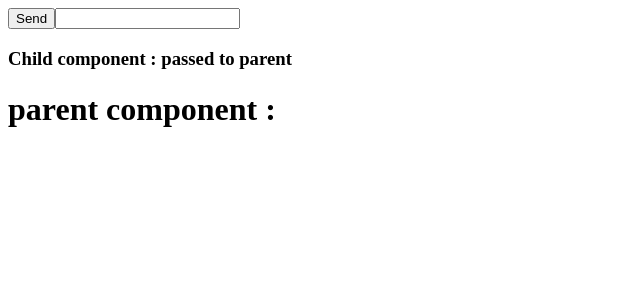
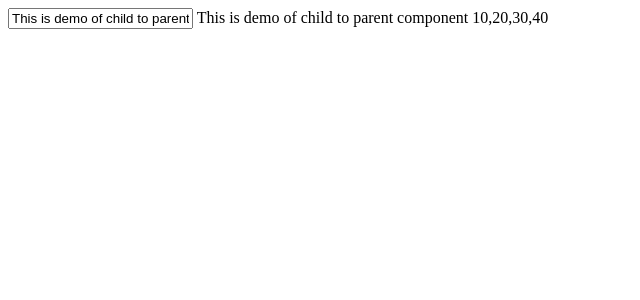
Before and after one commit to madhavi-anneboina/my-first-angularproject, an Angular app: page / in a window 1280 px wide. Shown: the top 300 px of the page, without its empty margins (0-640 px from the left). Built offline with nearby package versions, Linux system fonts and the light colour scheme.

Commit message:
send data by using template reference variable

```diff
--- a/src/app/app.component.html
+++ b/src/app/app.component.html
@@ -9,5 +9,6 @@
 
 
 
-<app-header (customevent)="cdata=$event"></app-header>
-<h1> parent component :{{cdata}}</h1>
+<app-header #child></app-header>
+{{child.data}}
+{{child.array}}
--- a/src/app/header/header.component.html
+++ b/src/app/header/header.component.html
@@ -1,6 +1 @@
-<button (click)="passtoParent()">Send</button>
-
-<input type="text" (input) ="updatemessage($event)" />
-
-
-<h3>Child component : {{message}}</h3>
+<input type="text" [(ngModel)] = "data"/>
--- a/src/app/header/header.component.ts
+++ b/src/app/header/header.component.ts
@@ -11,12 +11,9 @@ export class HeaderComponent {
 
  message =  "passed to parent"
 
- passtoParent(){
-  this.customevent.emit(this.message)
- }
- updatemessage(e :any){
-  this.message = e.target.value
- }
+ data = "This is demo of child to parent component"
+
+ array  = ["10","20","30","40"]
   constructor(){
   }
 
```
